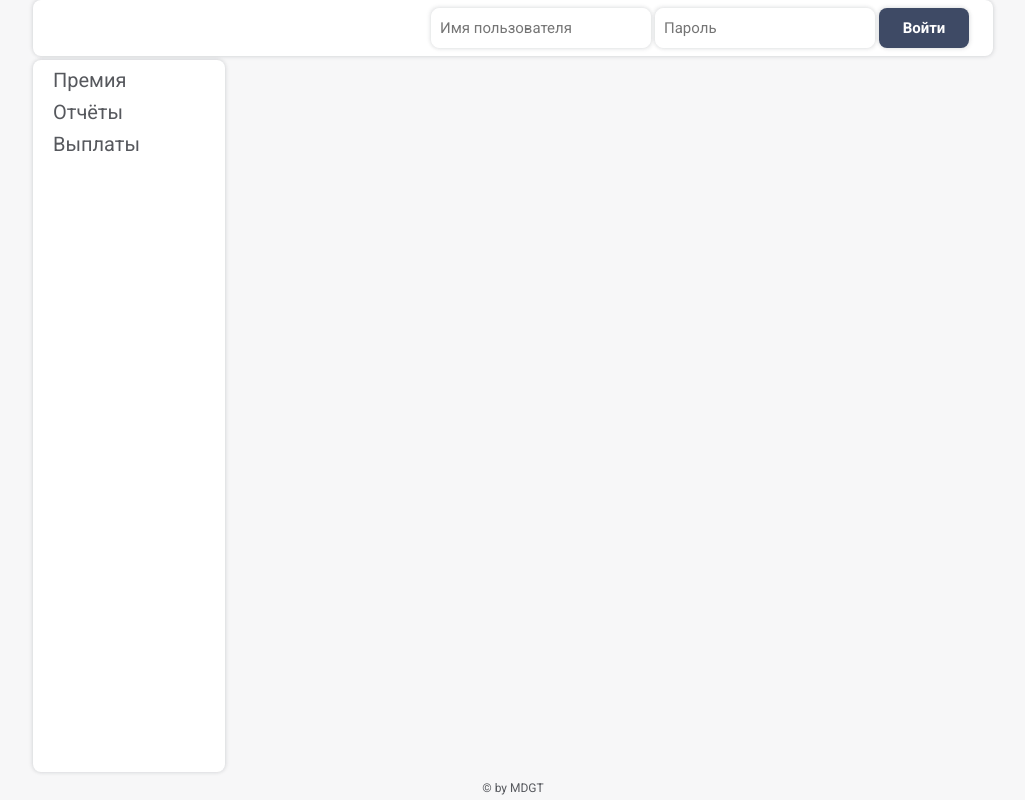
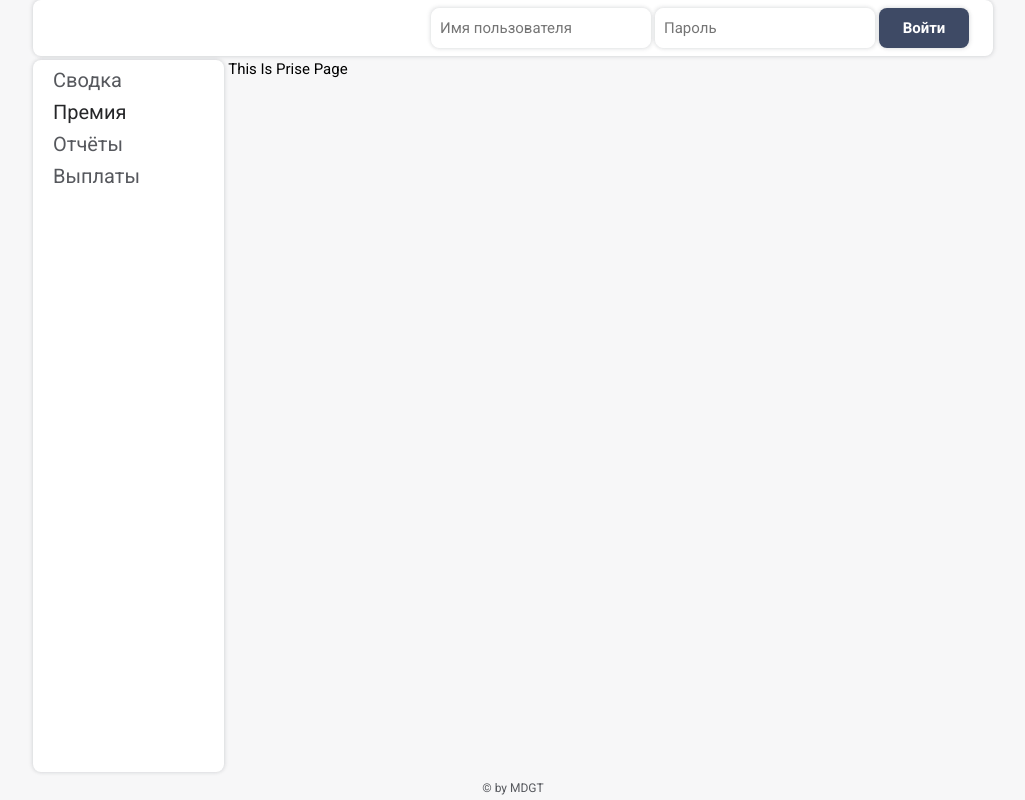
Before and after one commit to Shertor/mdgt-dashboard, a React (Create React App) app: page /Prise in a window 1280 px wide. Shown: the whole page, without its empty margins (127-1152 px from the left). Built offline with nearby package versions, Linux system fonts and the light colour scheme.

Commit message:
страница 404 и общий css класс карточки

```diff
--- a/src/App.css
+++ b/src/App.css
@@ -3,15 +3,15 @@
 	max-width: 968px;
 	margin: 0 auto;
 	padding: 0 0.25rem;
+
 	display: grid;
-
-	gap: 0.25rem;
-
+	row-gap: 0.25rem;
 	grid-template-rows: min-content auto min-content;
 }
 
 .content {
 	display: grid;
+	column-gap: 0.25rem;
 	grid-template-columns: 1fr 4fr;
 }
 
--- a/src/Components/LogInBar/LogInBar.js
+++ b/src/Components/LogInBar/LogInBar.js
@@ -69,7 +69,7 @@ export default function LogInBar() {
 
 	return (
 		<React.Fragment>
-			<div className="login-wrapper">
+			<div className="login-wrapper card-item">
 				{isLogged ? (
 					<div className="login-form">
 						<div className="login-user">{userName}</div>
--- a/src/Components/Navigation/Navigation.css
+++ b/src/Components/Navigation/Navigation.css
@@ -7,12 +7,6 @@
 	padding: 0.5rem 1.25rem;
 
 	font-size: var(--h2-font-size);
-
-	background-color: var(--container-color);
-	border-radius: 0.5rem;
-
-	box-shadow: 1px 0px 4px hsla(var(--hue), 24%, 15%, 0.1),
-		-1px 0px 4px hsla(var(--hue), 24%, 15%, 0.1);
 }
 
 .nav-link {
--- a/src/Components/Navigation/Navigation.js
+++ b/src/Components/Navigation/Navigation.js
@@ -9,19 +9,30 @@ import {
 
 import './Navigation.css'
 
+import Summary from '../Summary/Summary'
 import Prise from '../Prise/Prise'
 import Reports from '../Reports/Reports'
 import Payments from '../Payments/Payments'
+import NotFound from '../NotFound/NotFound'
 
 export default class Navigation extends Component {
 	render() {
 		return (
 			<>
 				<Router>
-					<nav className="navigation">
+					<nav className="navigation card-item">
 						<NavLink
 							as={Link}
 							to="/"
+							className={({ isActive }) =>
+								isActive ? 'nav-link is-active' : 'nav-link'
+							}
+						>
+							Сводка
+						</NavLink>
+						<NavLink
+							as={Link}
+							to="/Prise"
 							className={({ isActive }) =>
 								isActive ? 'nav-link is-active' : 'nav-link'
 							}
@@ -49,7 +60,11 @@ export default class Navigation extends Component {
 					</nav>
 
 					<Routes>
-						<Route path="/" element={<Prise />} />
+						{/* 404 Page */}
+						<Route path="*" element={<NotFound />} />
+
+						<Route path="/" element={<Summary />} />
+						<Route path="/Prise" element={<Prise />} />
 						<Route path="/Reports" element={<Reports />} />
 						<Route path="/Payments" element={<Payments />} />
 					</Routes>
--- /dev/null
+++ b/src/Components/NotFound/NotFound.css
@@ -0,0 +1,24 @@
+.notfound {
+	display: flex;
+	flex-direction: column;
+
+	align-items: center;
+	justify-content: center;
+
+	font-size: var(--big-font-size);
+
+	color: var(--title-color);
+}
+
+.notfound div {
+	text-align: center;
+}
+
+.notfound div:first-child {
+	font-size: calc(var(--big-font-size) + 2rem);
+}
+
+.notfound div:last-child {
+	font-size: var(--h3-font-size);
+	color: var(--text-color);
+}
--- /dev/null
+++ b/src/Components/NotFound/NotFound.js
@@ -0,0 +1,15 @@
+import React from 'react'
+
+import './NotFound.css'
+
+export default function NotFound() {
+	return (
+		<React.Fragment>
+			<div className="notfound card-item">
+				<div className="">404</div>
+				<div className="">Упс!</div>
+				<div className="">Такой страницы не существует</div>
+			</div>
+		</React.Fragment>
+	)
+}
--- /dev/null
+++ b/src/Components/Summary/Summary.js
@@ -0,0 +1,9 @@
+import React from 'react'
+
+export default function Summary() {
+	return (
+		<React.Fragment>
+			<div className="">This is a summary Page</div>
+		</React.Fragment>
+	)
+}
--- a/src/index.css
+++ b/src/index.css
@@ -103,3 +103,11 @@ img {
 #root {
 	background-color: var(--body-color);
 }
+
+.card-item {
+	background-color: var(--container-color);
+	border-radius: 0.5rem;
+	/* border: none; */
+	box-shadow: 1px 0px 4px hsla(var(--hue), 24%, 15%, 0.1),
+		-1px 0px 4px hsla(var(--hue), 24%, 15%, 0.1);
+}
```
